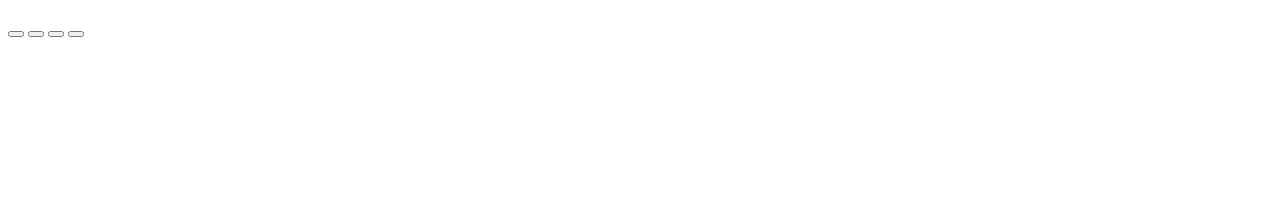
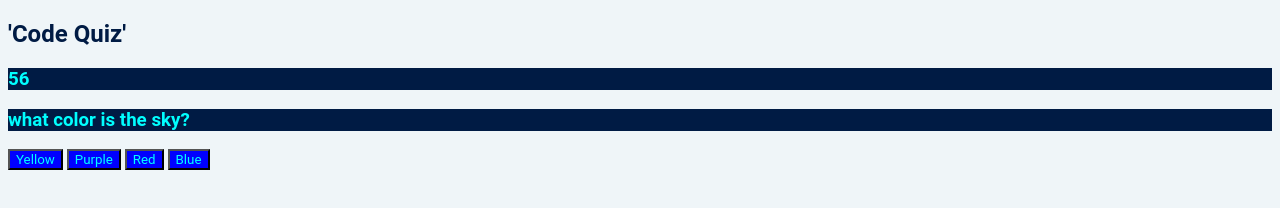
Before and after one commit to v4nessa44/Quiz-Assignment-V, a plain HTML site: page index.html in a window 1280 px wide. Drawn offline with Linux system fonts and the light colour scheme.

Commit message:
link css file and updated JS

```diff
--- a/index.html
+++ b/index.html
@@ -4,13 +4,25 @@
     <meta charset="UTF-8">
     <meta http-equiv="X-UA-Compatible" content="IE=edge">
     <meta name="viewport" content="width=device-width, initial-scale=1.0">
-    <title>Document</title>
+    <link rel="stylesheet" href="style.css">
+    <title>Code Quiz</title>
 </head>
 <body>
-    <h2></h2>
-    <button></button>
-    <button></button>
-    <button></button>
-    <button></button>
+    <div id="quiz">
+    <h2>'Code Quiz'</h2>
+    <h3 id='time'></h3>
+    <h3 id='Question'></h3>
+    <button id='option1'></button>
+    <button id='option2' ></button>
+    <button id='option3'></button>
+    <button id='option4'></button>
+</div>
+<div id="score">
+    <h3>score</h3>
+    <h4 id='userScore'></h4>
+</div>
+
+<script src="./script.js"></script>
+
 </body>
 </html>
--- a/script.js
+++ b/script.js
@@ -0,0 +1,61 @@
+var questions = [
+    {
+        question: 'what color is the sky?',
+        option1: 'Yellow',
+        option2: 'Purple',
+        option3: 'Red',
+        option4: 'Blue',
+        correct: 'Blue',
+    },
+    {
+        question: 'what color is the grass?',
+        option1: 'Yellow',
+        option2: 'Purple',
+        option3: 'Green',
+        option4: 'Blue',
+        correct: 'Green',
+    },
+    {
+        question: 'what color is the sun?',
+        option1: 'Yellow',
+        option2: 'Purple',
+        option3: 'Red',
+        option4: 'Blue',
+        correct:'Yellow',
+    },
+
+]
+var questionEl=document.querySelector('#Question')
+var option1=document.querySelector('#option1')
+var option2=document.querySelector('#option2')
+var option3=document.querySelector('#option3')
+var option4=document.querySelector('#option4')
+var timeLeft= 60
+var index= -1
+document.querySelector('#score').style='display:none'
+function nextQuestion(){
+    index++
+    if(index>=questions.length){
+        var initials= prompt('enter your initials')
+        clearInterval(time)
+        document.querySelector('#quiz').style='display:none'
+        document.querySelector('#score').style='display:block'
+        document.querySelector('#userScore').textContent=initials+': '+timeLeft
+    }
+    questionEl.textContent=questions[index].question
+    option1.textContent=questions[index].option1
+    option2.textContent=questions[index].option2
+    option3.textContent=questions[index].option3
+    option4.textContent=questions[index].option4
+}
+option1.addEventListener('click',nextQuestion)
+option2.addEventListener('click',nextQuestion)
+option3.addEventListener('click',nextQuestion)
+option4.addEventListener('click',nextQuestion)
+nextQuestion()
+let time= setInterval(timer,1000)
+function timer(){
+   let timerEl=document.querySelector('#time')
+   timerEl.textContent=timeLeft
+   timeLeft--
+}
--- a/style.css
+++ b/style.css
@@ -0,0 +1,23 @@
+*,
+*::before,
+*::after {
+  box-sizing: border-box;
+}
+
+body {
+  font-family: "Roboto", sans-serif;
+  background-color: #eff5f8;
+  color: #001b44;
+}
+
+h3{
+  font-family: "Roboto", sans-serif;
+  background-color: #001b44;
+  color: aqua;
+}
+
+button{
+  font-family: "Roboto", sans-serif;
+  background-color: blue;
+  color: aqua;
+}
```
